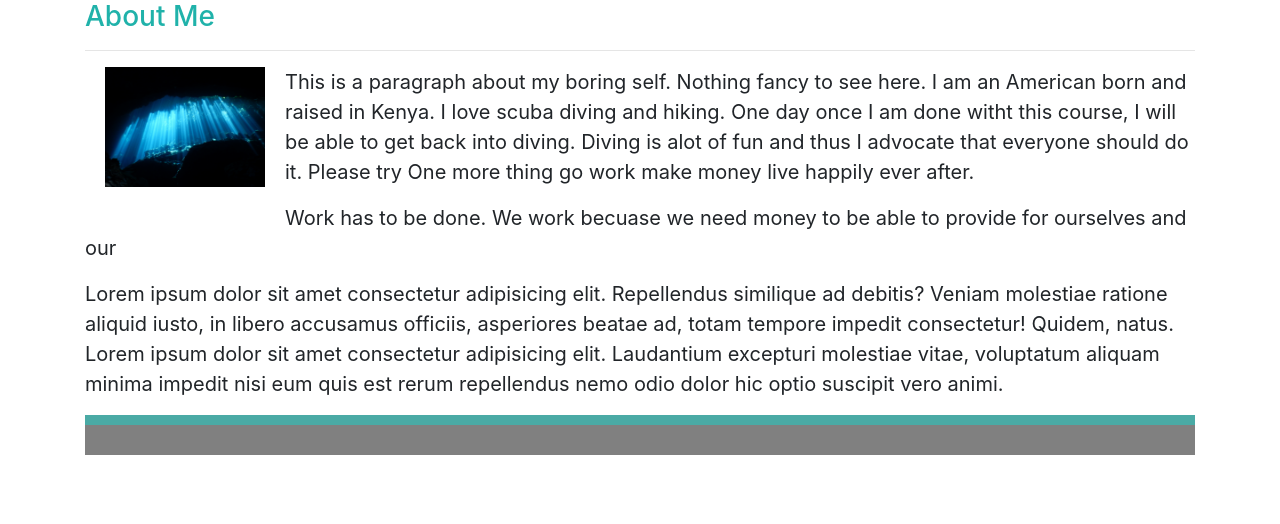
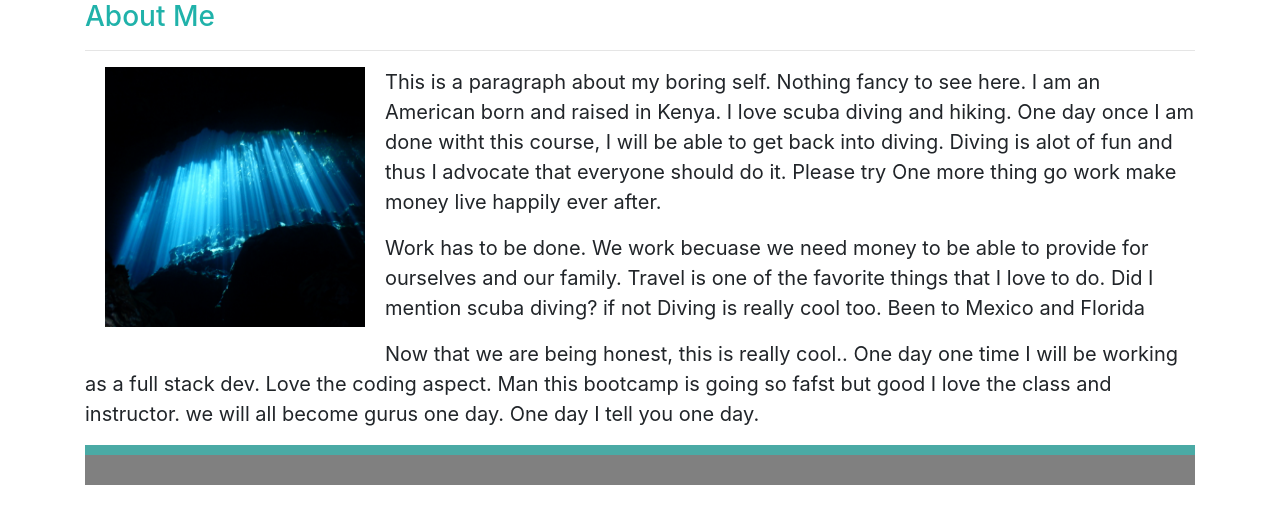
Before and after one commit to ronwab/HW1-Portfolio, a PHP site: page / in a window 1280 px wide. Shown: the part 102-626 px from the top of the page. Run offline with PHP 8.4, Linux system fonts and the light colour scheme.

Commit message:
more css updates

```diff
--- a/contact.html
+++ b/contact.html
@@ -40,13 +40,13 @@
         </button>
         <div class="collapse navbar-collapse" id="navbarNav">
           <ul class="navbar-nav">
+            <li class="nav-item">
+              <a class="nav-link" href="./index.html">About</a>
+            </li>
             <li class="nav-item active">
               <a class="nav-link" href="#"
                 >Contact <span class="sr-only">(current)</span></a
               >
-            </li>
-            <li class="nav-item">
-              <a class="nav-link" href="./index.html">About</a>
             </li>
             <li class="nav-item">
               <a class="nav-link" href="./portfolio.html">Portfolio</a>
--- a/css/style.css
+++ b/css/style.css
@@ -91,7 +91,8 @@ hr {
 
 .portfolioimages {
   float: left;
-  width: 200px;
+  width: 300px;
+  height: 300px;
   padding-left: 20px;
   padding-bottom: 40px;
   padding-right: 20px;
--- a/index.html
+++ b/index.html
@@ -72,16 +72,16 @@
           </p>
           <p class="ptext">
             Work has to be done. We work becuase we need money to be able to
-            provide for ourselves and our
+            provide for ourselves and our family. Travel is one of the favorite
+            things that I love to do. Did I mention scuba diving? if not Diving
+            is really cool too. Been to Mexico and Florida
           </p>
           <p class="ptext">
-            Lorem ipsum dolor sit amet consectetur adipisicing elit. Repellendus
-            similique ad debitis? Veniam molestiae ratione aliquid iusto, in
-            libero accusamus officiis, asperiores beatae ad, totam tempore
-            impedit consectetur! Quidem, natus. Lorem ipsum dolor sit amet
-            consectetur adipisicing elit. Laudantium excepturi molestiae vitae,
-            voluptatum aliquam minima impedit nisi eum quis est rerum
-            repellendus nemo odio dolor hic optio suscipit vero animi.
+            Now that we are being honest, this is really cool.. One day one time
+            I will be working as a full stack dev. Love the coding aspect. Man
+            this bootcamp is going so fafst but good I love the class and
+            instructor. we will all become gurus one day. One day I tell you one
+            day.
           </p>
         </div>
       </div>
```
Also changed, not shown: portfolio.html (+6 -6 lines).
